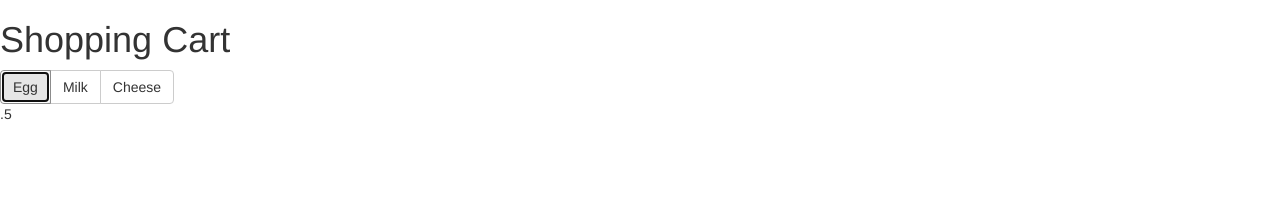
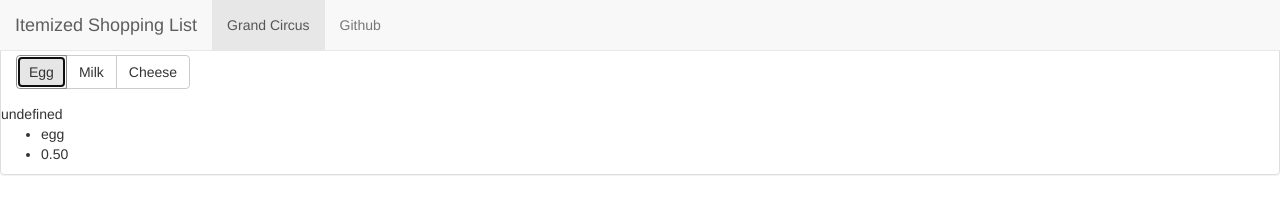
Before and after one commit to mattmenna/GCLab19, a plain HTML site: page index.html in a window 1280 px wide. Both pictures are taken after a click on the button "Egg". Drawn offline with nearby package versions, Linux system fonts and the light colour scheme.

Commit message:
Initial commit

```diff
--- a/index.html
+++ b/index.html
@@ -21,14 +21,32 @@
     <script src="lab19.js"></script>
 </head>
 <body>
-<h1>Shopping Cart</h1>
-<div class="btn-group">
-    <button type="button" class="btn btn-default" onclick="addtocart('egg', '.5')">Egg</button>
-    <button type="button" class="btn btn-default"  onclick="addtocart('milk', '3')">Milk</button>
-    <button type="button" class="btn btn-default"  onclick="addtocart('cheese', '2')">Cheese</button>
+<nav class="navbar navbar-default navbar-fixed-top" role="navigation">
+    <a class="navbar-brand" href="#">Itemized Shopping List</a>
+    <ul class="nav navbar-nav">
+        <li class="active">
+            <a href="http://www.grandcircus.co">Grand Circus</a>
+        </li>
+        <li>
+            <a href="http://www.github.com">Github</a>
+        </li>
+    </ul>
+</nav>
+<div class="panel panel-default">
+    <div class="panel-heading">
+        <h3 class="panel-title">Panel title</h3>
+    </div>
+    <div class="panel-body">
+        <div class="btn-group">
+            <button type="button" class="btn btn-default" onclick="addtocart('egg', '0.50')">Egg</button>
+            <button type="button" class="btn btn-default"  onclick="addtocart('milk', '2.99')">Milk</button>
+            <button type="button" class="btn btn-default"  onclick="addtocart('cheese', '3.99')">Cheese</button>
+        </div>
+    </div>
+    <p id="cart"></p>
 </div>
 
-<p id="cart"></p>
+
 <!-- jQuery (necessary for Bootstrap's JavaScript plugins) -->
 <script src="https://ajax.googleapis.com/ajax/libs/jquery/1.11.3/jquery.min.js"></script>
 <!-- Include all compiled plugins (below), or include individual files as needed -->
--- a/lab19.js
+++ b/lab19.js
@@ -1,11 +1,23 @@
 var cart = new Array();
+var itemName = new Array();
+var itemPrice = new Array();
+var cartlist;
+cart[0] = itemName;
+cart[1] = itemPrice;
 
 
-function addtocart(name, price){
-    cart.push(price);
-    updateCart();
+function addtocart(name, price) {
+    cart[0].push(name);
+    cart[1].push(price);
+    listCart();
+    totalCart();
 }
 
-function updateCart(){
-    document.getElementById("cart").innerHTML = cart.pop();
+function listCart() {
+    cartlist += "<ul> <li>" + cart[0].pop() + "<li>" + cart[1].pop();
+    totalCart();
 }
+
+function totalCart(){
+    document.getElementById("cart").innerHTML = cartlist;
+}
```
